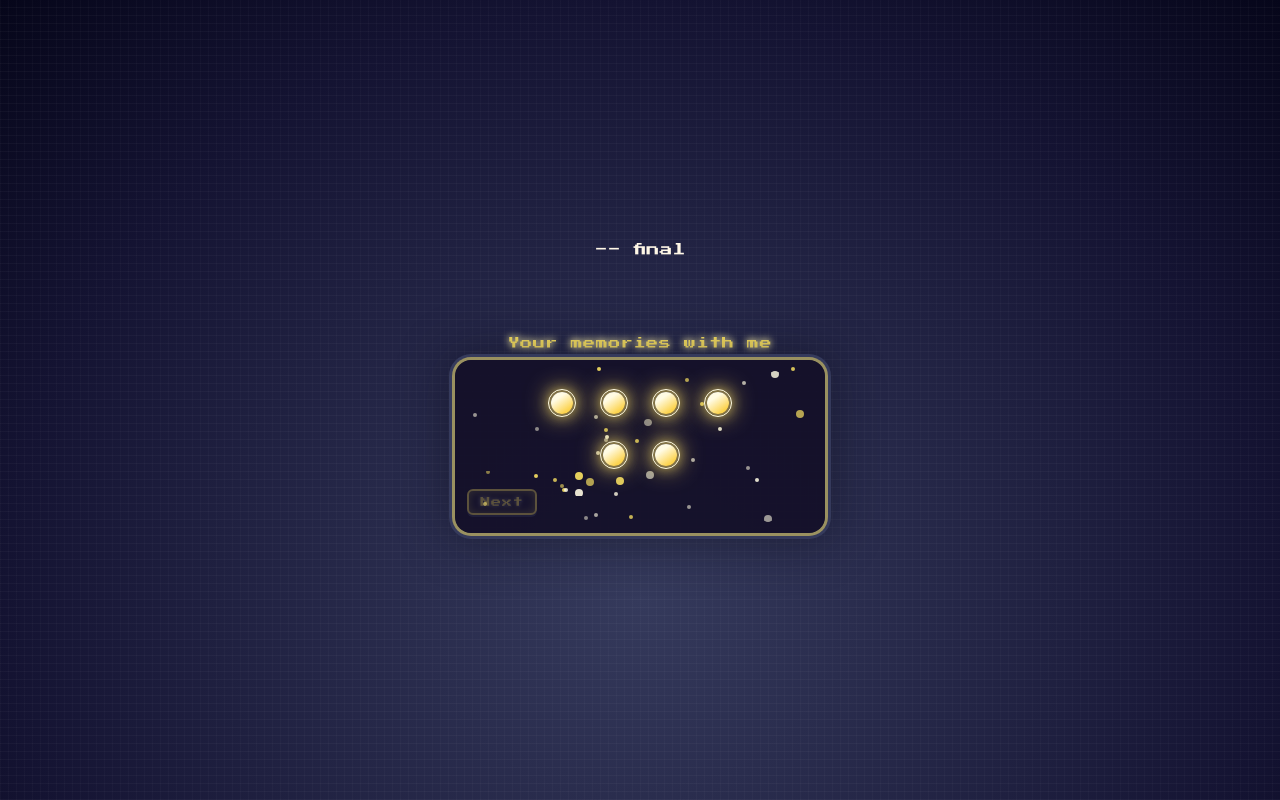
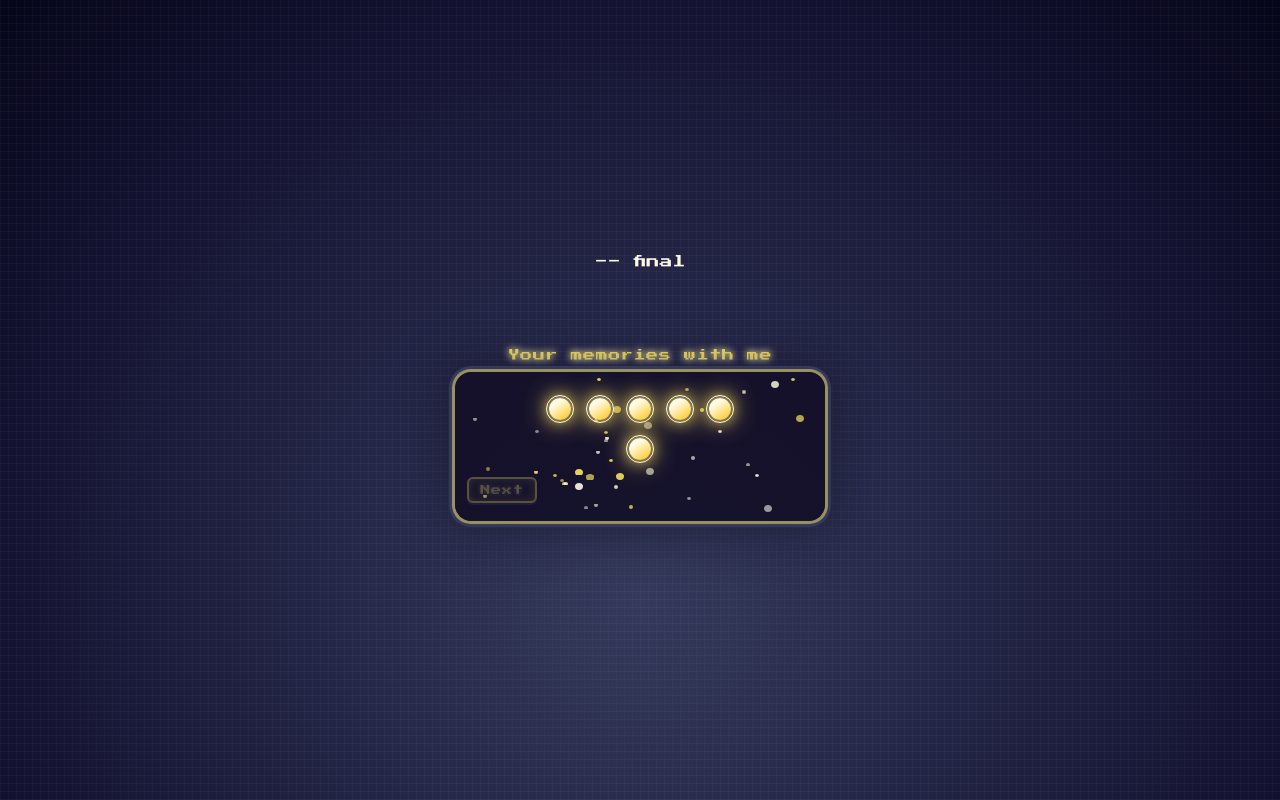
Before and after one commit to estellearia/final-act, a plain HTML site: page index.html in a window 1280 px wide. Both pictures are taken after a click on the button "Continue". Drawn offline with Linux system fonts and the light colour scheme.

Commit message:
Update index.html

```diff
--- a/index.html
+++ b/index.html
@@ -143,16 +143,15 @@
 .memory-fragment {
   width: 22px;
   height: 22px;
-  margin: 10px; /* increase margin to avoid overlap when scaled */
+  margin: 4px; /* tight grid */
   display: inline-block;
   background: linear-gradient(145deg, #fffbe3 30%, #fcd34d 80%);
   border-radius: 50%;
   animation: glow 1.9s infinite alternate;
   cursor: pointer;
   position: relative;
-  will-change: transform;
   box-shadow: 0 0 9px #fffbe3, 0 0 20px #ffe764;
-  transition: box-shadow 0.15s, transform 0.16s;
+  transition: box-shadow 0.15s;
   outline: 1.5px solid #fffbe3;
   outline-offset: 2px;
   isolation: isolate;
@@ -161,11 +160,10 @@
 
 .memory-fragment:hover,
 .memory-fragment:focus {
-  box-shadow: 0 0 18px #ffe764, 0 0 28px #fcd34d;
-  transform: scale(1.08); /* pixel pop, safe margin */
+  box-shadow: 0 0 24px #ffe764, 0 0 38px #fcd34d;
+  /* no transform! */
   z-index: 2;
 }
-
     .memory-fragment.visited {
       opacity: 0.22;
       pointer-events: none;
```
